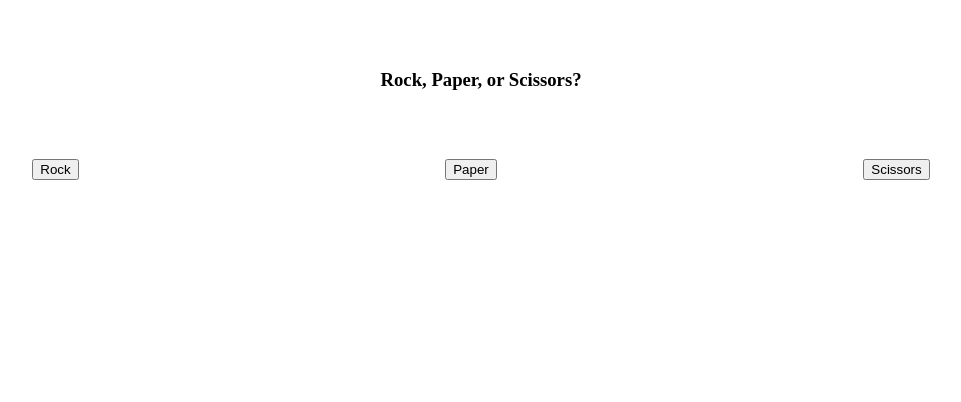
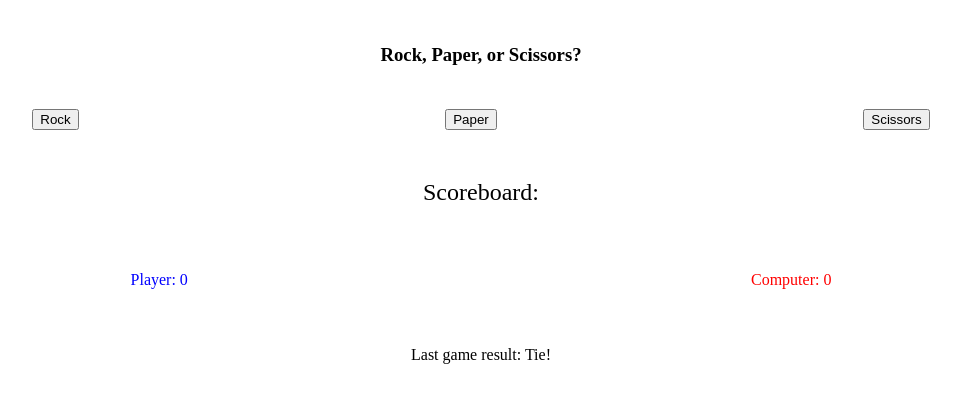
Before and after one commit to babo109dl/rock_paper_scissors, a plain HTML site: page index.html in a window 1280 px wide. Both pictures are taken after a click on the button "Rock". Shown: the whole page, without its empty margins (159-1120 px from the left). Drawn offline with Linux system fonts and the light colour scheme.

Commit message:
The result was displayed in the console. Now a scoreboard is added for the game.

```diff
--- a/index.html
+++ b/index.html
@@ -17,18 +17,45 @@
             <button type="button" value="paper">Paper</button>
             <button type="button" value="scissors">Scissors</button>
         </div>
+        <div>
+            <p class="scoreboard">Scoreboard:</p>
+            <div class="scores">
+                <p class="player-score">Player: 0</p>
+                <p class="computer-score">Computer: 0</p>
+            </div>
+            <p class="result"></p>
+        </div>
     </div>
 
     <script>
 
         const buttons = document.querySelectorAll("button");
+        const result = document.querySelector(".result");
+        const playerScore = document.querySelector(".player-score");
+        const computerScore = document.querySelector(".computer-score");
+        let pScore = 1;
+        let cScore = 1;
 
         buttons.forEach(btn => {
             btn.addEventListener('click', () => {
-                let result = playRound(btn.value, getComputerChoice());
-                console.log(result);
+                let rslt = playRound(btn.value, getComputerChoice())
+                updateScoreboard(rslt);
+                if (pScore === 6 || cScore === 6) {
+                    buttons.forEach(btn => {
+                        btn.setAttribute("disabled", "");
+                    })
+                }
             })
         })
+
+        function updateScoreboard(rslt) {
+            result.textContent = "Last game result: " + rslt;
+            if (rslt === 'Player wins!') {
+                playerScore.textContent = "Player: " + (pScore++);
+            } else if (rslt === 'Computer wins!') {
+                computerScore.textContent = "Computer: " + (cScore++);
+            }
+        }
 
         /*
         let playerSelection = prompt('Rock, Paper, or Scissors?');
--- a/styles.css
+++ b/styles.css
@@ -1,9 +1,31 @@
-h3 {
+h3, p {
     text-align: center;
-    padding: 50px 0;
+    padding: 25px 0;
 }
 
 .buttons {
     display: flex;
     justify-content: space-around;
 }
+
+.scores {
+    padding: 0;
+    display: flex;
+    justify-content: space-around;
+}
+
+.scoreboard {
+    font-size: 24px;
+}
+
+.player-score, .computer-score {
+    padding: 0;
+}
+
+.player-score {
+    color: blue;
+}
+
+.computer-score {
+    color: red;
+}
```
